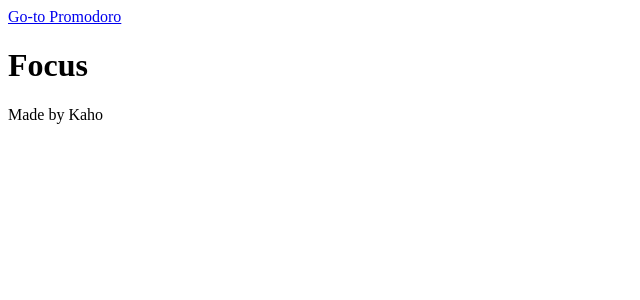
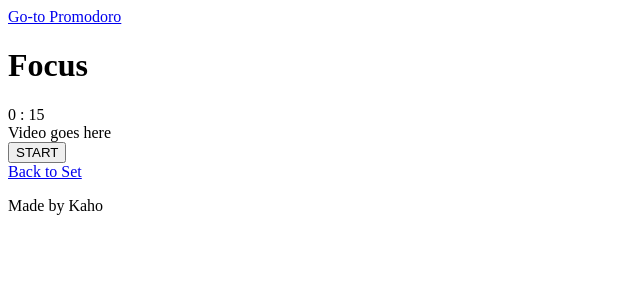
Before and after one commit to shiv-chan/go-to-pomodoro, a React (Create React App) app: page /timer in a window 1280 px wide. Shown: the top 300 px of the page, without its empty margins (0-640 px from the left). Built offline with nearby package versions, Linux system fonts and the light colour scheme.

Commit message:
Create a timer
Create a timer with setInterval.

```diff
--- a/src/App.js
+++ b/src/App.js
@@ -8,7 +8,7 @@ import {
 import Header from './app/Header';
 import Footer from './app/Footer';
 import Home from './app/Home';
-import Setting from './features/timer/Setting';
+import Setting from './features/timer/setting/Setting';
 import Timer from './features/timer/Timer';
 
 function ScrollToTop() {
--- a/src/features/timer/Timer.jsx
+++ b/src/features/timer/Timer.jsx
@@ -1,5 +1,133 @@
-import React from 'react';
+import React, { useState, useEffect, useRef } from 'react';
+import { useSelector } from 'react-redux';
+import { Link } from 'react-router-dom';
 
 export default function Timer() {
-	return <h1>Focus</h1>;
+	const timer = useSelector((state) => state.timer);
+	const [session, setSession] = useState('focus'); // focus, short, long
+	const [setCounter, setSetCounter] = useState(0); // count the number of pomodoro sessions
+	const [timerState, setTimerState] = useState(''); // empty, pause, ticking
+	const [intervalId, setIntervalId] = useState('');
+	const [title, setTitle] = useState('');
+	const [remainingTime, setRemainingTime] = useState('');
+	const [displayTime, setDisplayTime] = useState({
+		minite: '',
+		second: '',
+	});
+
+	// switch appearence and set a time
+	function switchTimer() {
+		if (session === 'focus') {
+			setTitle(<h1>Focus</h1>);
+			setRemainingTime(timer.focus);
+		} else if (session === 'short') {
+			setTitle(<h1>Short Break</h1>);
+			setRemainingTime(timer.shortBreak);
+		} else if (session === 'long') {
+			setTitle(<h1>Long Break</h1>);
+			setRemainingTime(timer.longBreak);
+		}
+	}
+
+	useEffect(() => {
+		switchTimer();
+	}, [session]);
+
+	// convert seconds to min:sec form
+	function convertTime(time) {
+		setDisplayTime({
+			minite: Math.round(time / 60),
+			second: Math.round(time % 60),
+		});
+	}
+
+	// countdown function
+	let countTimeInterval;
+
+	function countDown() {
+		let endTime = Date.parse(new Date()) + remainingTime * 1000;
+		// let remainingTime = time;
+		countTimeInterval = setInterval(() => {
+			setRemainingTime((endTime - Date.now()) / 1000);
+		}, 1000);
+		setIntervalId(countTimeInterval);
+	}
+
+	useEffect(() => {
+		if (Math.round(remainingTime) <= 0) clearInterval(intervalId);
+		convertTime(remainingTime);
+	}, [remainingTime]);
+
+	function stopCountDown() {
+		clearInterval(intervalId);
+	}
+
+	let Buttons;
+	if (timerState === '') {
+		Buttons = (
+			<div>
+				<button
+					key="start-button"
+					onClick={() => {
+						setTimerState('ticking');
+						countDown();
+					}}
+				>
+					START
+				</button>
+			</div>
+		);
+	} else if (timerState === 'ticking') {
+		Buttons = (
+			<div>
+				<button
+					key="pause-button"
+					onClick={() => {
+						stopCountDown();
+						setTimerState('pause');
+					}}
+				>
+					PAUSE
+				</button>
+			</div>
+		);
+	} else if (timerState === 'pause') {
+		Buttons = (
+			<div>
+				<button
+					key="resume-button"
+					onClick={() => {
+						setTimerState('ticking');
+						countDown();
+					}}
+				>
+					RESUME
+				</button>
+				<button
+					key="reset-button"
+					onClick={() => {
+						setTimerState('');
+						switchTimer();
+					}}
+				>
+					RESET
+				</button>
+			</div>
+		);
+	}
+
+	return (
+		<main className={session}>
+			{title}
+			<article>
+				{displayTime.minite} :{' '}
+				{displayTime.second < 10
+					? `0${displayTime.second}`
+					: displayTime.second}
+			</article>
+			<div>Video goes here</div>
+			{Buttons}
+			<Link to="/setting">Back to Set</Link>
+		</main>
+	);
 }
--- a/src/features/timer/FocusBgmSetting.jsx
+++ b/src/features/timer/setting/FocusBgmSetting.jsx
@@ -1,6 +1,6 @@
 import React, { useState, useRef } from 'react';
 import { useSelector, useDispatch } from 'react-redux';
-import { set } from './timerSlice';
+import { set } from '../timerSlice';
 
 export default function FocusBgmSetting() {
 	const bgm = useSelector((state) => state.timer.focusBgm);
--- a/src/features/timer/FocusTimeSetting.jsx
+++ b/src/features/timer/setting/FocusTimeSetting.jsx
@@ -1,5 +1,5 @@
 import React, { useState, useRef } from 'react';
-import { set } from './timerSlice';
+import { set } from '../timerSlice';
 import { useSelector, useDispatch } from 'react-redux';
 
 export default function FocusSetting() {
--- a/src/features/timer/LongBgmSetting.jsx
+++ b/src/features/timer/setting/LongBgmSetting.jsx
@@ -1,6 +1,6 @@
 import React, { useState, useRef } from 'react';
 import { useSelector, useDispatch } from 'react-redux';
-import { set } from './timerSlice';
+import { set } from '../timerSlice';
 
 export default function LongBgmSetting() {
 	const bgm = useSelector((state) => state.timer.longBreakBgm);
--- a/src/features/timer/LongBreakSetting.jsx
+++ b/src/features/timer/setting/LongBreakSetting.jsx
@@ -1,5 +1,5 @@
 import React, { useState, useRef } from 'react';
-import { set } from './timerSlice';
+import { set } from '../timerSlice';
 import { useSelector, useDispatch } from 'react-redux';
 
 export default function LongBreakSetting() {
--- a/src/features/timer/ShortBgmSetting.jsx
+++ b/src/features/timer/setting/ShortBgmSetting.jsx
@@ -1,6 +1,6 @@
 import React, { useState, useRef } from 'react';
 import { useSelector, useDispatch } from 'react-redux';
-import { set } from './timerSlice';
+import { set } from '../timerSlice';
 
 export default function ShortBgmSetting() {
 	const bgm = useSelector((state) => state.timer.shortBreakBgm);
--- a/src/features/timer/ShortBreakSetting.jsx
+++ b/src/features/timer/setting/ShortBreakSetting.jsx
@@ -1,5 +1,5 @@
 import React, { useState, useRef } from 'react';
-import { set } from './timerSlice';
+import { set } from '../timerSlice';
 import { useSelector, useDispatch } from 'react-redux';
 
 export default function ShortBreakSetting() {
--- a/src/features/timer/timerSlice.js
+++ b/src/features/timer/timerSlice.js
@@ -2,7 +2,7 @@ import { createSlice } from '@reduxjs/toolkit';
 
 const initialState = {
 	// set time in second
-	focus: 1500,
+	focus: 15,
 	shortBreak: 300,
 	longBreak: 1800,
 	// youtube IDs
@@ -26,17 +26,3 @@ const timerSlice = createSlice({
 
 export const { set } = timerSlice.actions;
 export default timerSlice.reducer;
-
-// countdown function
-function count(timeLeft, isTicking) {
-	let remaining = timeLeft;
-	const focusTimeCounter = setInterval(() => {
-		if (timeLeft === 0 || !isTicking) clearInterval(focusTimeCounter);
-		timeLeft = remaining - 1;
-	}, 1000);
-}
-
-// toggle countdown flag function
-function toggleTicking(flag) {
-	flag = !flag;
-}
```
Also changed, not shown: src/features/timer/setting/Setting.jsx (renamed from src/features/timer/Setting.jsx).
